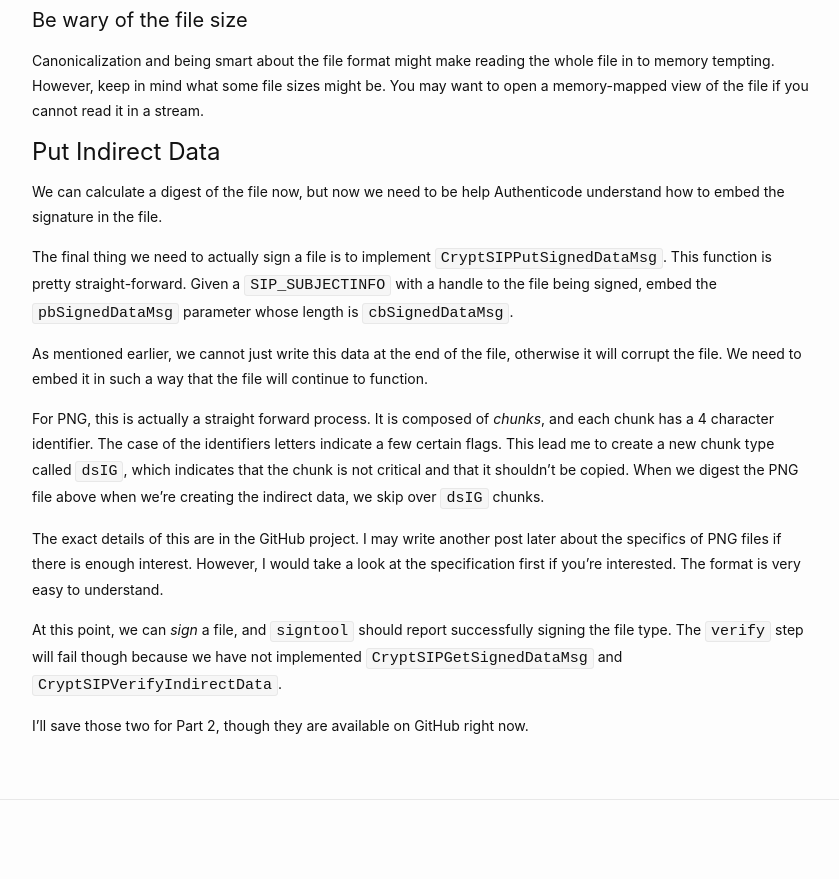
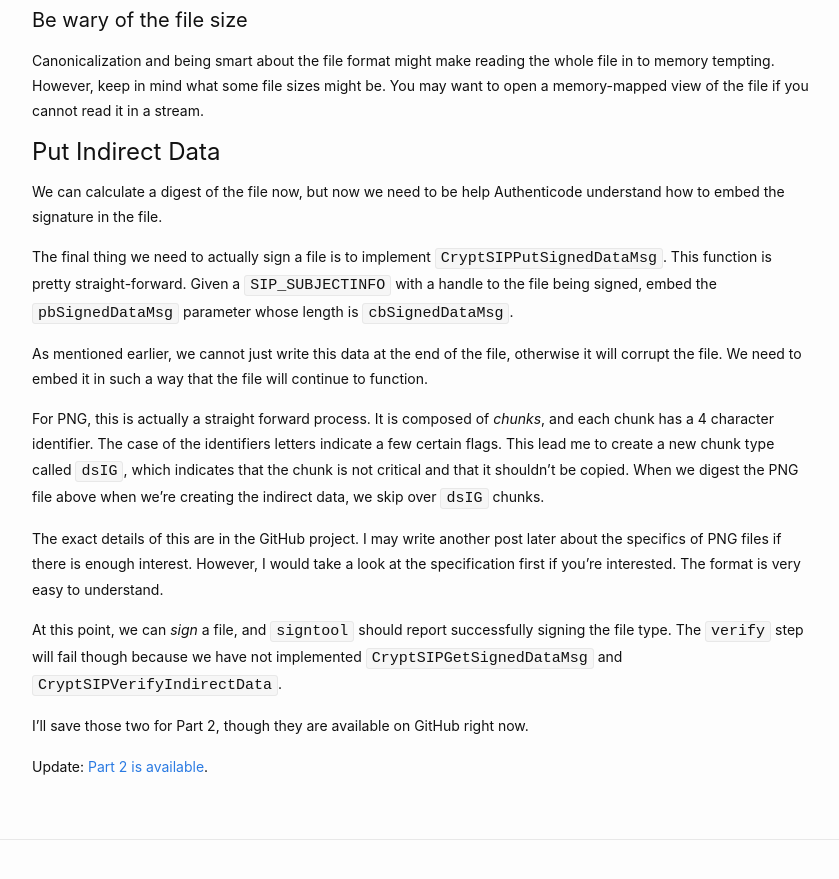
Before and after one commit to vcsjones/vcsjones.dev, a Jekyll site: the page built from _posts/2017-08-10-subject-interface-packages.md, in a window 1280 px wide and 900 px high, scrolled down 10246 px. Shown: the top 879 px of the window, without its empty margins (218-1057 px from the left). Built offline with Jekyll 4.4.1, drawn with Linux system fonts in a browser that asks for light colours.

Commit message:
Part 2, electric boogaloo.

```diff
--- a/_posts/2017-08-10-subject-interface-packages.md
+++ b/_posts/2017-08-10-subject-interface-packages.md
@@ -545,6 +545,8 @@ implemented `CryptSIPGetSignedDataMsg` and `CryptSIPVerifyIndirectData`.
 
 I'll save those two for Part 2, though they are available on GitHub right now.
 
+Update: [Part 2 is available][7].
+
 
 
 
@@ -554,3 +556,4 @@ I'll save those two for Part 2, though they are available on GitHub right now.
 [4]: https://msdn.microsoft.com/en-us/library/windows/desktop/aa380283(v=vs.85).aspx
 [5]: https://msdn.microsoft.com/en-us/library/windows/desktop/aa387767(v=vs.85).aspx
 [6]: /images/sipexports.png
+[7]: /2017/08/11/subject-interface-packages-part-2/
```
